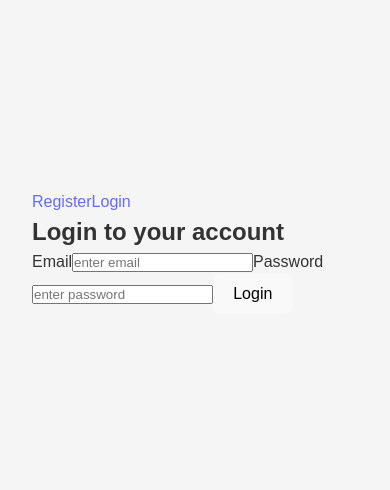
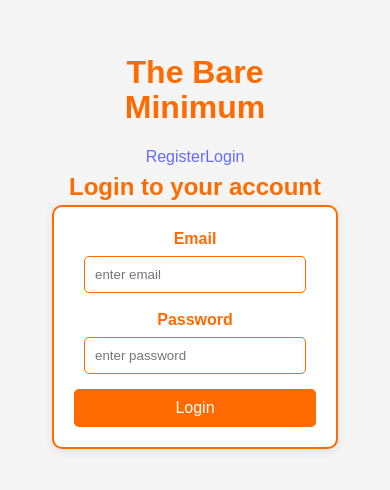
Before and after one commit to Michael-r490/the-bare-minimum-ii, a React (Vite) app in the folder thebareminimumii/: page / in a window 390 px wide. Shown: the part 170-660 px from the top of the page. Built offline with nearby package versions, Linux system fonts and the light colour scheme; no server answers.

Commit message:
Login and Register Page CSS

```diff
--- /dev/null
+++ b/thebareminimumii/authStyles.css
@@ -0,0 +1,76 @@
+
+
+body {
+    margin: 0;
+    padding: 0;
+    font-family: 'Arial', sans-serif;
+    background: #ffffff;
+    display: flex;
+    justify-content: center;
+    align-items: center;
+    height: 100vh;
+  }
+
+  .auth-page {
+    text-align: center;
+    padding: 20px;
+  }
+
+  .auth-page h1 {
+    font-size: 2em;
+    color: #FF6B00;
+    margin-bottom: 20px;
+  }
+
+  .auth-page h2 {
+    color: #FF6B00;
+  }
+
+  .auth-form {
+    background: #fff;
+    padding: 20px;
+    border: 2px solid #FF6B00;
+    border-radius: 10px;
+    box-shadow: 0 2px 10px rgba(0, 0, 0, 0.1);
+    width: 100%;
+    max-width: 400px;
+  }
+
+  .auth-label {
+    display: block;
+    margin-bottom: 5px;
+    font-weight: bold;
+    color: #FF6B00;
+  }
+
+  .auth-input {
+    width: calc(100% - 20px);
+    padding: 10px;
+    margin-bottom: 15px;
+    border: 1px solid #FF6B00;
+    border-radius: 5px;
+  }
+
+  .auth-button {
+    width: 100%;
+    padding: 10px;
+    background: #FF6B00;
+    color: #fff;
+    border: none;
+    border-radius: 5px;
+    cursor: pointer;
+    transition: background 0.3s;
+  }
+
+  .auth-button:hover {
+    background: #E65A00;
+  }
+
+  @media (max-width: 600px) {
+    form {
+      padding: 15px;
+    }
+    input, button {
+      padding: 8px;
+    }
+  }
--- a/thebareminimumii/src/App.jsx
+++ b/thebareminimumii/src/App.jsx
@@ -6,7 +6,6 @@ import Login from './pages/Login';
 import axios from 'axios';
 import {Toaster} from 'react-hot-toast';
 import { UserContextProvider } from '../context/userContext';
-import Dashboard from './pages/Dashboard';
 import Home from './tbmHome';
 import Compiler2 from './compiler2';
 
@@ -61,7 +60,6 @@ function App() {
           <Route path='/' element = {<Login />} />
           <Route path='/register' element ={<Register />} />
           <Route path='/login' element ={<Login />} />
-          <Route path='/dashboard' element ={<Dashboard />} />
 
           <Route path='/tbhHome' element={<Home />} />
           <Route path='/compiler2' element={<Compiler2 />} />
--- a/thebareminimumii/src/pages/Dashboard.jsx
+++ /dev/null
@@ -1,14 +0,0 @@
-import { useContext } from "react";
-import { UserContext } from "../../context/userContext";
-import NavBar from '../components/NavBar';
-
-export default function Dashboard() {
-    const{user} = useContext(UserContext)
-    return(
-        <div>
-            <NavBar />
-            <h1>Dashboard</h1>
-            {!!user && (<h2> Hi {user.name}!</h2>) }
-        </div>
-    )
-}
--- a/thebareminimumii/src/pages/Login.jsx
+++ b/thebareminimumii/src/pages/Login.jsx
@@ -3,6 +3,7 @@ import axios from 'axios'
 import {toast} from 'react-hot-toast'
 import { useNavigate } from 'react-router-dom'
 import NavBar from '../components/NavBar';
+import "../../authStyles.css";
 
 export default function Login() {
   const navigate = useNavigate()
@@ -32,16 +33,29 @@ export default function Login() {
   }
 
   return (
-    <div>
+    <div className="auth-page">
+      <h1>The Bare Minimum</h1>
       <NavBar />
       <h2>Login to your account</h2>
-      <form onSubmit ={loginUser}>
-        <label>Email</label>
-        <input type='email' placeholder='enter email'value={data.email} onChange={(e) => setData({...data, email: e.target.value})}/>
-        <label>Password</label>
-        <input type='password' placeholder='enter password'value={data.password} onChange={(e) => setData({...data, password: e.target.value})}/>
-        <button type ='submit'>Login</button>
+      <form className="auth-form" onSubmit={loginUser}>
+        <label className="auth-label">Email</label>
+        <input
+          type="email"
+          className="auth-input"
+          placeholder="enter email"
+          value={data.email}
+          onChange={(e) => setData({ ...data, email: e.target.value })}
+        />
+        <label className="auth-label">Password</label>
+        <input
+          type="password"
+          className="auth-input"
+          placeholder="enter password"
+          value={data.password}
+          onChange={(e) => setData({ ...data, password: e.target.value })}
+        />
+        <button className="auth-button" type="submit">Login</button>
       </form>
     </div>
-  )
+  );
 }
--- a/thebareminimumii/src/pages/Register.jsx
+++ b/thebareminimumii/src/pages/Register.jsx
@@ -3,6 +3,7 @@ import axios from 'axios';
 import {toast} from 'react-hot-toast';
 import {useNavigate} from 'react-router-dom';
 import NavBar from '../components/NavBar';
+import "../../authStyles.css";
 
 export default function Register() {
   const navigate = useNavigate()
@@ -32,18 +33,37 @@ export default function Register() {
   }
 
   return (
-    <div>
+    <div className="auth-page">
+      <h1>The Bare Minimum</h1>
       <NavBar />
       <h2>Create new account</h2>
-      <form onSubmit={registerUser}>
-        <label>Name</label>
-        <input type='text' placeholder='enter name' value={data.name} onChange={(e) => setData({...data, name: e.target.value})}/>
-        <label>Email</label>
-        <input type='email' placeholder='enter email'value={data.email} onChange={(e) => setData({...data, email: e.target.value})}/>
-        <label>Password</label>
-        <input type='password' placeholder='enter password'value={data.password} onChange={(e) => setData({...data, password: e.target.value})}/>
-        <button type ='submit'>Submit</button>
+      <form className="auth-form" onSubmit={registerUser}>
+        <label className="auth-label">Name</label>
+        <input
+          type="text"
+          className="auth-input"
+          placeholder="enter name"
+          value={data.name}
+          onChange={(e) => setData({ ...data, name: e.target.value })}
+        />
+        <label className="auth-label">Email</label>
+        <input
+          type="email"
+          className="auth-input"
+          placeholder="enter email"
+          value={data.email}
+          onChange={(e) => setData({ ...data, email: e.target.value })}
+        />
+        <label className="auth-label">Password</label>
+        <input
+          type="password"
+          className="auth-input"
+          placeholder="enter password"
+          value={data.password}
+          onChange={(e) => setData({ ...data, password: e.target.value })}
+        />
+        <button className="auth-button" type="submit">Submit</button>
       </form>
     </div>
-  )
+  );
 }
```
